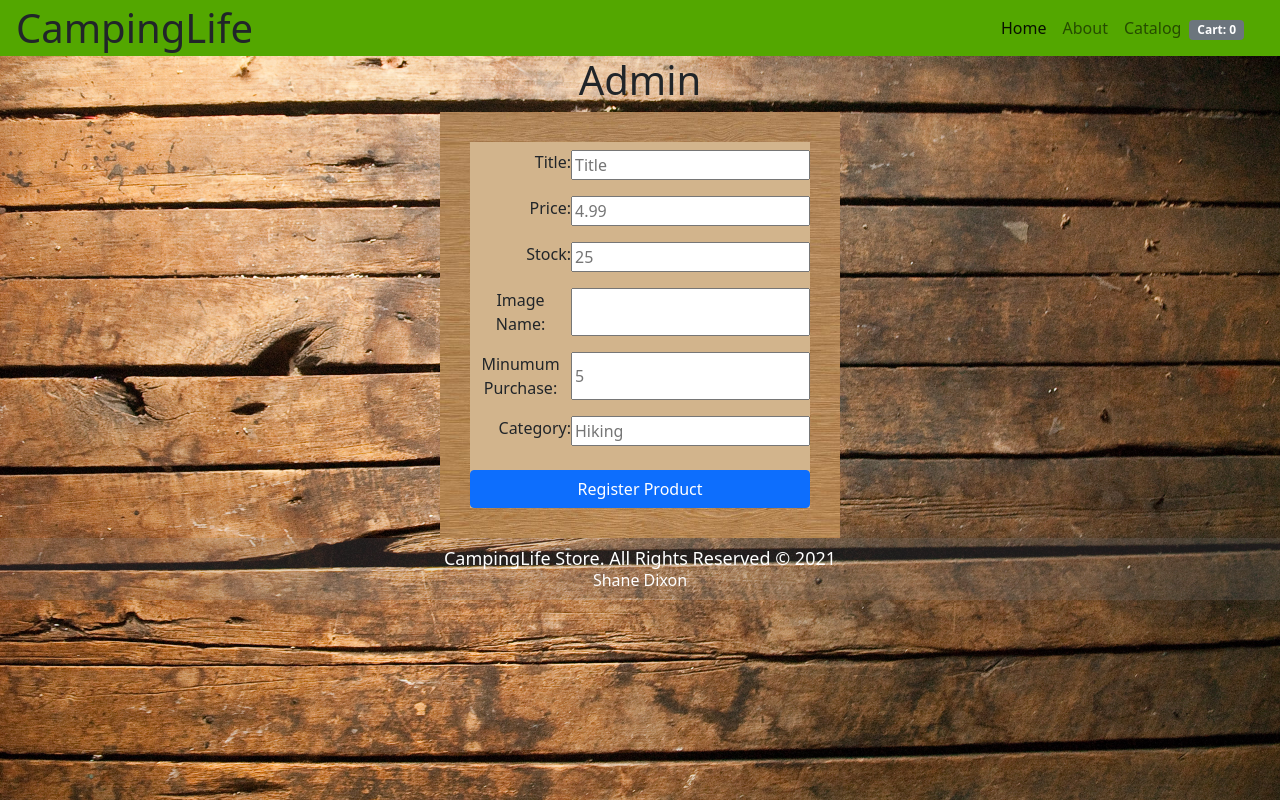
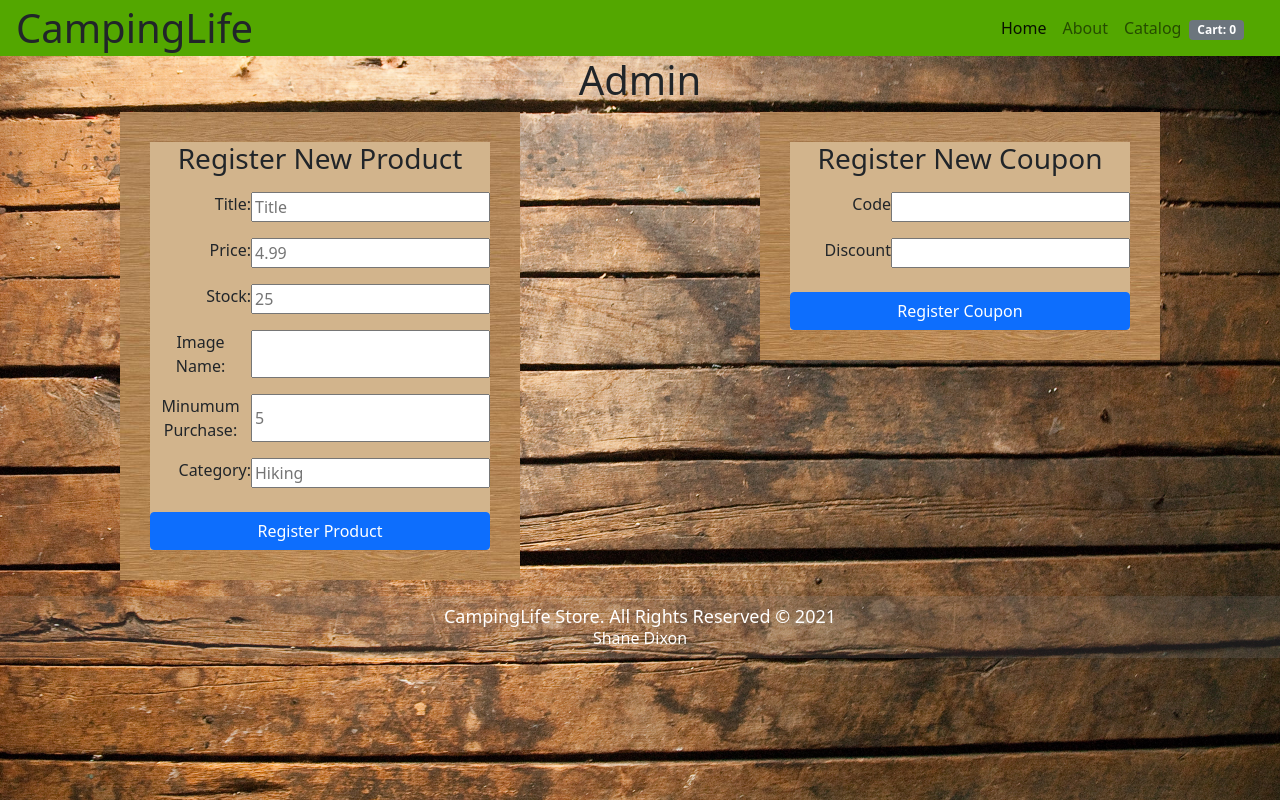
Before and after one commit to shanedixon13/campinglife, a React (Create React App) app: page /admin in a window 1280 px wide. Built offline with nearby package versions, Linux system fonts and the light colour scheme.

Commit message:
Changes to Admin and CSS

```diff
--- a/src/components/admin.css
+++ b/src/components/admin.css
@@ -1,15 +1,28 @@
-.product-form {
+.admin-page {
+	display: flex;
+	flex-direction: column;
+}
+.admin-page .forms {
+	display: flex;
+	flex-direction: row;
+	flex-wrap: wrap;
+}
+
+.product-form,
+.coupon-form {
 	display: flex;
 	flex-direction: column;
 	width: 25rem;
 	height: fit-content;
 	margin-left: auto;
 	margin-right: auto;
+	margin-bottom: 1rem;
 	border: 30px solid transparent;
 	border-image: url("./css_backgrounds/border-frame.jpg") 50;
 	background-color: tan;
 }
-.product-form .form-items {
+.product-form .form-items,
+.coupon-form .form-items {
 	display: flex;
 
 	justify-content: right;
--- a/src/components/admin.jsx
+++ b/src/components/admin.jsx
@@ -28,11 +28,16 @@ const Admin = () => {
 		//call service.saveProduct(product)
 		service.saveProduct(product);
 	};
+	const couponSave = () => {
+		console.log("Coupon Saved");
+	};
 
 	return (
 		<div className="admin-page">
 			<h1>Admin</h1>
+			<div className="forms">
 				<div className="product-form">
+					<h3>Register New Product</h3>
 					<div className="form-items">
 						<label>Title: </label>
 						<input
@@ -91,6 +96,21 @@ const Admin = () => {
 						Register Product
 					</button>
 				</div>
+				<div className="coupon-form">
+					<h3>Register New Coupon</h3>
+					<div className="form-items">
+						<label>Code</label>
+						<input type="text" />
+					</div>
+					<div className="form-items">
+						<label>Discount</label>
+						<input type="number" />
+					</div>
+					<button onClick={couponSave} className="btn btn-primary">
+						Register Coupon
+					</button>
+				</div>
+			</div>
 		</div>
 	);
 };
```
Lines whose indentation alone changed are shown as unchanged.
